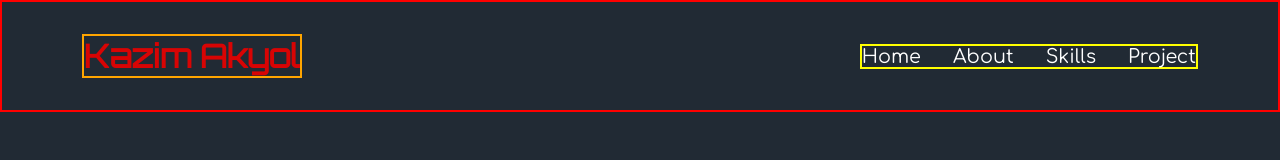
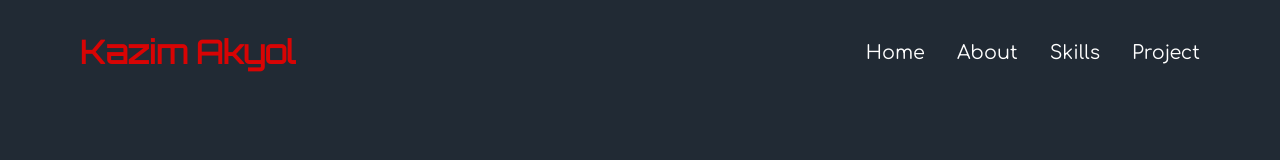
Before and after one commit to KazimAkyol/portfolio, a plain HTML site: page index.html in a window 1280 px wide. Drawn offline with Linux system fonts and the light colour scheme; a web font is replaced by a local one.

Commit message:
fourth commit

```diff
--- a/style.css
+++ b/style.css
@@ -32,7 +32,7 @@ body a{
 /* HEADER */
 
 .header{
-    border: 2px solid red;
+    /* border: 2px solid red; */
     /* height: 10vh; */
     display: flex;
     justify-content: space-between;
@@ -43,7 +43,7 @@ body a{
 }
 
 .logo{
-    border: 2px solid orange;
+    /* border: 2px solid orange; */
     font-size: 2rem;
     color: var(--main-color);
     font-weight: 600;
@@ -52,7 +52,7 @@ body a{
 }
 
 .navbar{
-    border: 2px solid yellow;
+    /* border: 2px solid yellow; */
     display: flex;
     gap: 2rem;
     flex-wrap: wrap;
```
